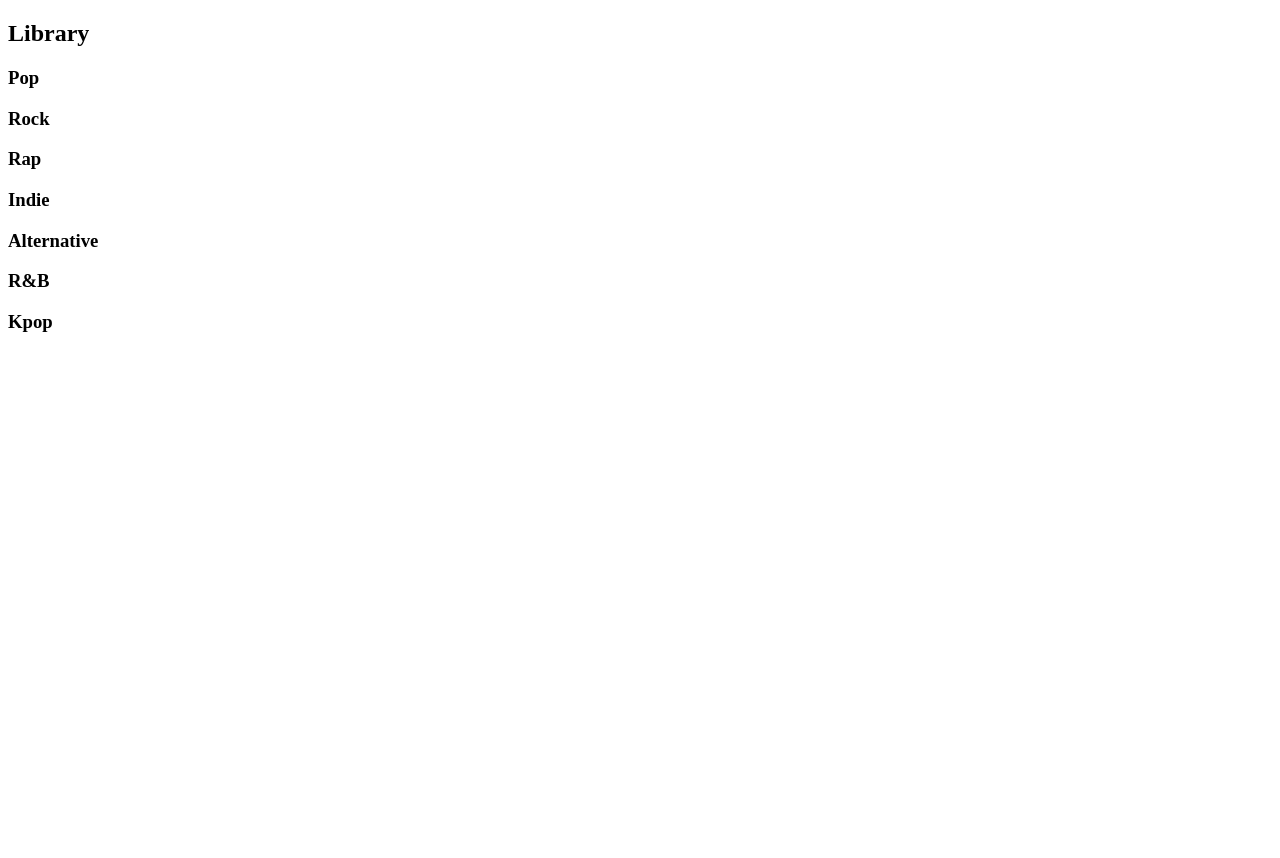
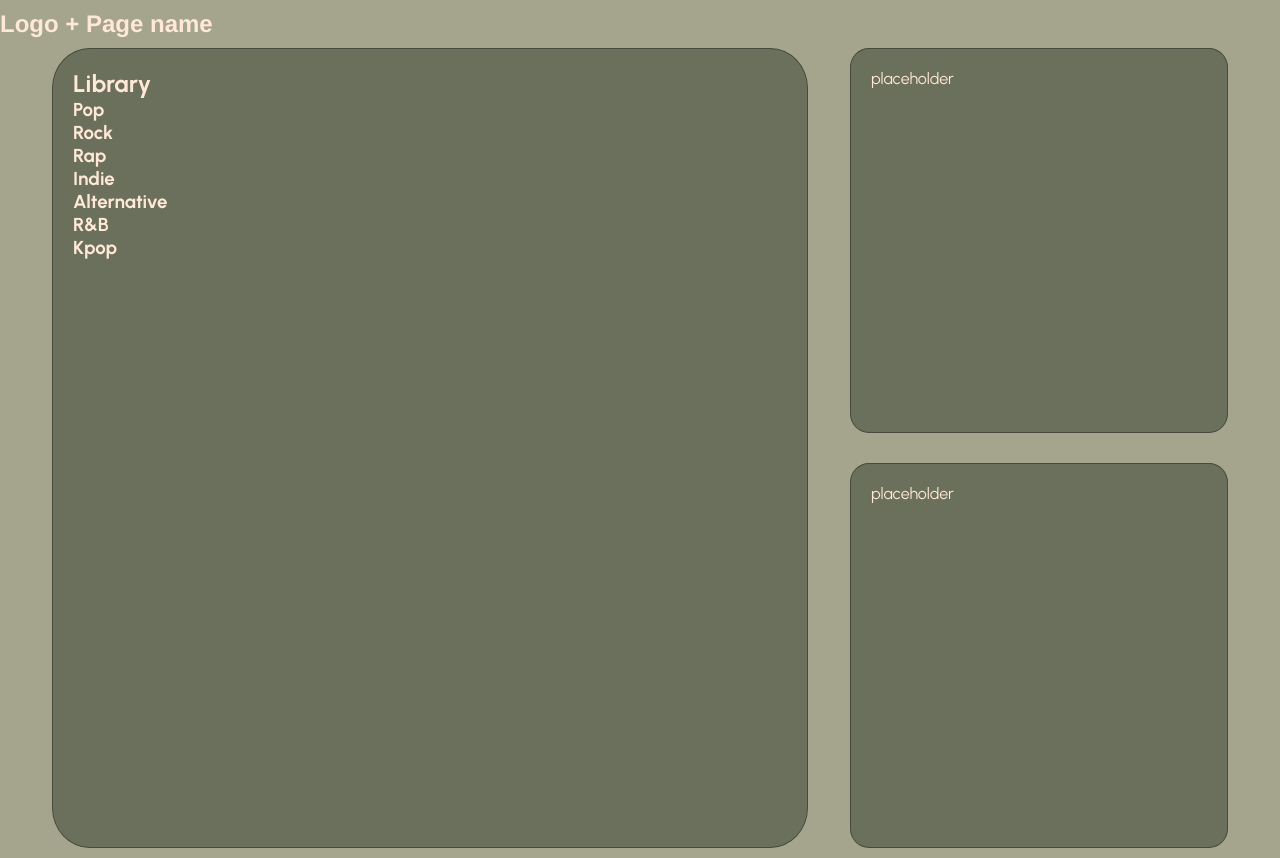
Before and after one commit to Etnavas/E25webdev, a plain HTML site: page FinalProject/music_website/Library_&_Home/Index.html in a window 1280 px wide. Before the commit the page ends 800 px from the top, so only its background shows below. Drawn offline with Linux system fonts and the light colour scheme; files that its build step writes are made by us from their sources; files whose address does not match are found by name; a web font is replaced by a local one.

Commit message:
Apr 28 Update 1

```diff
--- a/FinalProject/music_website/Library_&_Home/Index.html
+++ b/FinalProject/music_website/Library_&_Home/Index.html
@@ -4,11 +4,19 @@
     <meta charset="UTF-8">
     <meta name="viewport" content="width=device-width, initial-scale=1.0">
     <title>Music Player</title>
+    <link rel="stylesheet" href="/Users/pigeons/Desktop/Webdev-stuff/E25webdev/FinalProject/music_website/Library_&_Home/style.css">
+    <link rel="preconnect" href="https://fonts.googleapis.com">
+<link rel="preconnect" href="https://fonts.gstatic.com" crossorigin>
+<link href="https://fonts.googleapis.com/css2?family=Tilt+Warp&display=swap" rel="stylesheet">
+<link rel="preconnect" href="https://fonts.googleapis.com">
+<link rel="preconnect" href="https://fonts.gstatic.com" crossorigin>
+<link href="https://fonts.googleapis.com/css2?family=Urbanist:ital,wght@0,100..900;1,100..900&display=swap" rel="stylesheet">
 </head>
 <body>
-
-
-  <!-- song content -->
+<nav>
+    <h1>Logo + Page name</h1>
+</nav>
+<div class="content">
     <div class="songLibrary">
         <h2>Library</h2>
         <div class="popList">
@@ -42,14 +50,19 @@
     </div>
 
 <div class="playing">
-    <div class="Playlists">
+    <div class="Playlist">
+        <p>placeholder</p>
 
     </div>
 
     <div class="player">
+        <p>placeholder</p>
 
     </div>
 </div>
+</div>
+  <!-- song content -->
+
 <!-- two main divs form a colum while library & player/playlist divs are next to eachother (css) -->
 
 
@@ -60,6 +73,8 @@
  - shuffle
  - playlist shuffle
   -->
-    <script></script>
+    <script src="/Users/pigeons/Desktop/Webdev-stuff/E25webdev/FinalProject/music_website/Library_&_Home/script.js">
+
+    </script>
 </body>
 </html>
--- a/FinalProject/music_website/Library_&_Home/style.css
+++ b/FinalProject/music_website/Library_&_Home/style.css
@@ -0,0 +1,77 @@
+* {
+    box-sizing: border-box;
+    margin: 0;
+    padding: 0;
+
+  }
+
+ body {
+    margin-top: 10px;
+    margin-bottom: 10px;
+    font-family: 'Urbanist','Franklin Gothic Medium', 'Arial Narrow', Arial, sans-serif;
+    background-color: #A5A58D;
+ }
+
+ h1 {
+    font-family: 'Tilt Warp','Franklin Gothic Medium', 'Arial Narrow', Arial, sans-serif;
+    color: #FFE8D6;
+ }
+
+ h2 {
+    color: #FFE8D6;
+ }
+
+ h3 {
+    color: #FFE8D6;
+ }
+
+ p {
+    font-family: 'Urbanist','Franklin Gothic Medium', 'Arial Narrow', Arial, sans-serif;
+    color: #FFE8D6;
+ }
+
+
+
+ .content {
+    display: flex;
+    justify-content: space-evenly;
+    margin: 10px;
+ }
+
+ .songLibrary {
+    height: 100vh;
+    width: 60%;
+    background-color: #6B705C;
+    padding: 20px;
+    border:  #474A3C 1px solid;
+    display: flex;
+    flex-direction: column;
+    border-radius: 5%;
+}
+
+ .playing {
+    height: 100vh;;
+    width: 30%;
+    display: flex;
+    flex-direction: column;
+ }
+
+ .Playlist {
+    background-color: #6B705C;
+    width: 100%;
+    height: 50%;
+    padding: 20px;
+    border:  #474A3C 1px solid;
+    border-radius: 5%;
+
+ }
+
+ .player {
+    background-color: #6B705C;
+    width: 100%;
+    height: 50%;
+    padding: 20px;
+    margin-top: 30px;
+    border:  #474A3C 0.5px solid;
+    border-radius: 5%;
+ }
```
